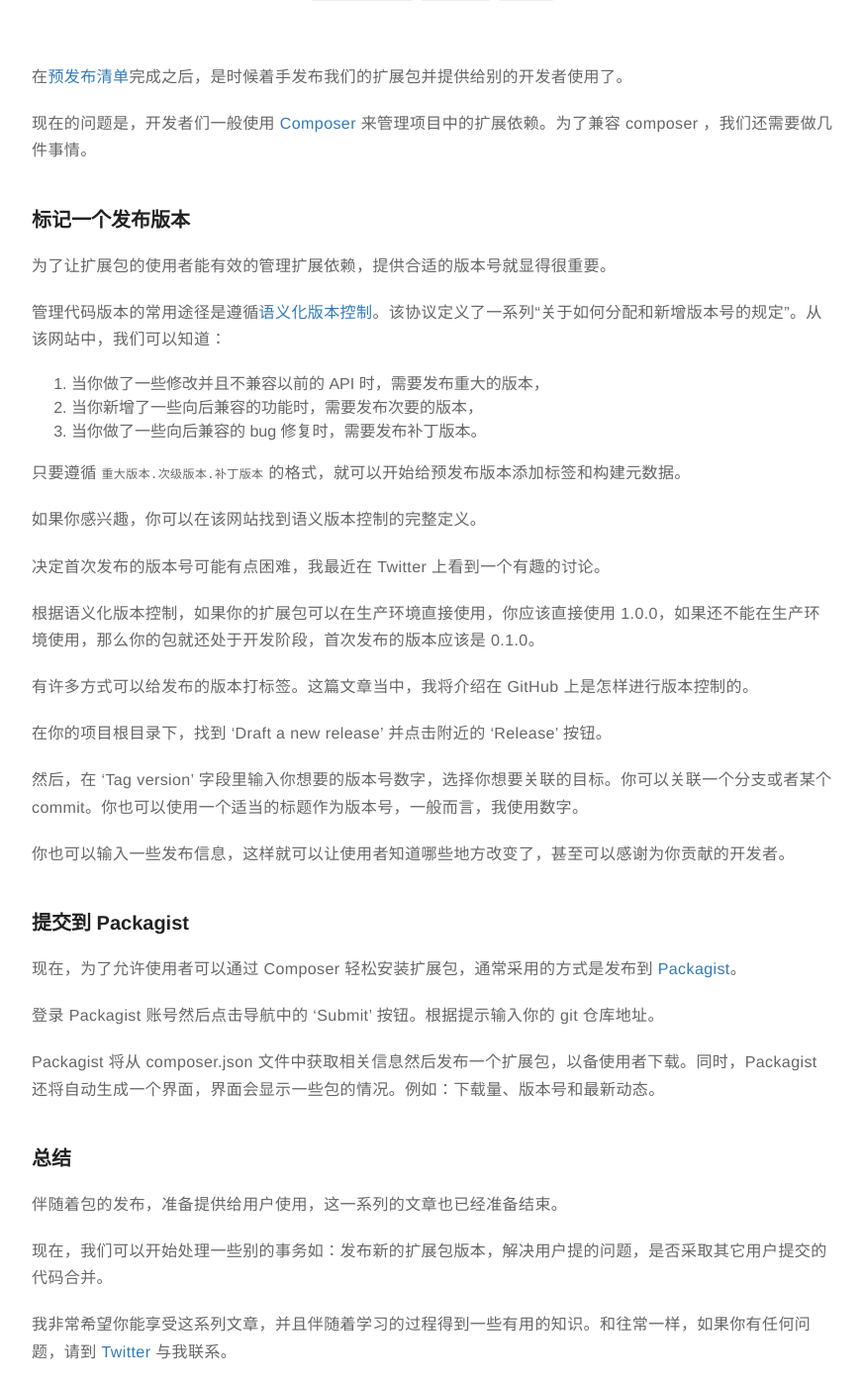
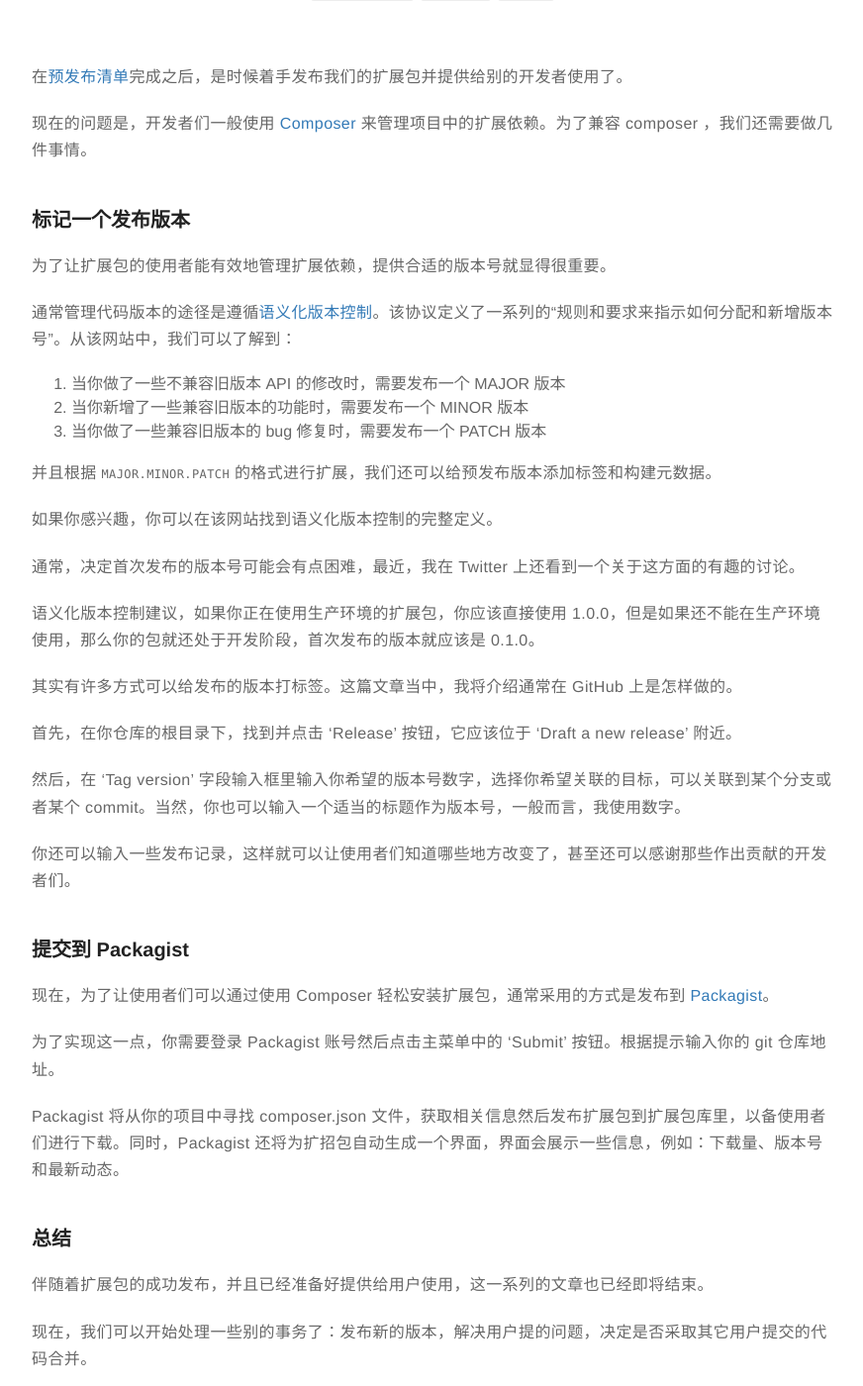
Before and after one commit to rust17/blog, a Jekyll site: the page built from _posts/second/2019-01-19-translation-building-a-laravel-translation-package-8.markdown, in a window 1280 px wide and 1400 px high, scrolled down 253 px. Shown: the whole window at 99% size, without its empty margins (203-1075 px from the left). Built offline with Jekyll 4.4.1, drawn with Linux system fonts in a browser that asks for light colours; some of the changed text lies outside the part shown.

Commit message:
review 	modified:   _posts/second/2019-01-19-translation-building-a-laravel-translation-package-8.markdown

```diff
--- a/_posts/second/2019-01-19-translation-building-a-laravel-translation-package-8.markdown
+++ b/_posts/second/2019-01-19-translation-building-a-laravel-translation-package-8.markdown
@@ -18,45 +18,45 @@ description: 翻译文章 —— 构建一个 Laravel 翻译包第八部分
 
 ### 标记一个发布版本
 
-为了让扩展包的使用者能有效的管理扩展依赖，提供合适的版本号就显得很重要。
+为了让扩展包的使用者能有效地管理扩展依赖，提供合适的版本号就显得很重要。
 
-管理代码版本的常用途径是遵循[语义化版本控制](https://semver.org/)。该协议定义了一系列“关于如何分配和新增版本号的规定”。从该网站中，我们可以知道：
+通常管理代码版本的途径是遵循[语义化版本控制](https://semver.org/)。该协议定义了一系列的“规则和要求来指示如何分配和新增版本号”。从该网站中，我们可以了解到：
 
-1. 当你做了一些修改并且不兼容以前的 API 时，需要发布重大的版本，
-2. 当你新增了一些向后兼容的功能时，需要发布次要的版本，
-3. 当你做了一些向后兼容的 bug 修复时，需要发布补丁版本。
+1. 当你做了一些不兼容旧版本 API 的修改时，需要发布一个 MAJOR 版本
+2. 当你新增了一些兼容旧版本的功能时，需要发布一个 MINOR 版本
+3. 当你做了一些兼容旧版本的 bug 修复时，需要发布一个 PATCH 版本
 
-只要遵循 `重大版本.次级版本.补丁版本` 的格式，就可以开始给预发布版本添加标签和构建元数据。
+并且根据 `MAJOR.MINOR.PATCH` 的格式进行扩展，我们还可以给预发布版本添加标签和构建元数据。
 
-如果你感兴趣，你可以在该网站找到语义版本控制的完整定义。
+如果你感兴趣，你可以在该网站找到语义化版本控制的完整定义。
 
-决定首次发布的版本号可能有点困难，我最近在 Twitter 上看到一个有趣的讨论。
+通常，决定首次发布的版本号可能会有点困难，最近，我在 Twitter 上还看到一个关于这方面的有趣的讨论。
 
-根据语义化版本控制，如果你的扩展包可以在生产环境直接使用，你应该直接使用 1.0.0，如果还不能在生产环境使用，那么你的包就还处于开发阶段，首次发布的版本应该是 0.1.0。
+语义化版本控制建议，如果你正在使用生产环境的扩展包，你应该直接使用 1.0.0，但是如果还不能在生产环境使用，那么你的包就还处于开发阶段，首次发布的版本就应该是 0.1.0。
 
-有许多方式可以给发布的版本打标签。这篇文章当中，我将介绍在 GitHub 上是怎样进行版本控制的。
+其实有许多方式可以给发布的版本打标签。这篇文章当中，我将介绍通常在 GitHub 上是怎样做的。
 
-在你的项目根目录下，找到 'Draft a new release' 并点击附近的 'Release' 按钮。
+首先，在你仓库的根目录下，找到并点击 'Release' 按钮，它应该位于 'Draft a new release' 附近。
 
-然后，在 'Tag version' 字段里输入你想要的版本号数字，选择你想要关联的目标。你可以关联一个分支或者某个 commit。你也可以使用一个适当的标题作为版本号，一般而言，我使用数字。
+然后，在 'Tag version' 字段输入框里输入你希望的版本号数字，选择你希望关联的目标，可以关联到某个分支或者某个 commit。当然，你也可以输入一个适当的标题作为版本号，一般而言，我使用数字。
 
-你也可以输入一些发布信息，这样就可以让使用者知道哪些地方改变了，甚至可以感谢为你贡献的开发者。
+你还可以输入一些发布记录，这样就可以让使用者们知道哪些地方改变了，甚至还可以感谢那些作出贡献的开发者们。
 
 ### 提交到 Packagist
 
-现在，为了允许使用者可以通过 Composer 轻松安装扩展包，通常采用的方式是发布到 [Packagist](https://packagist.org/)。
+现在，为了让使用者们可以通过使用 Composer 轻松安装扩展包，通常采用的方式是发布到 [Packagist](https://packagist.org/)。
 
-登录 Packagist 账号然后点击导航中的 'Submit' 按钮。根据提示输入你的 git 仓库地址。
+为了实现这一点，你需要登录 Packagist 账号然后点击主菜单中的 'Submit' 按钮。根据提示输入你的 git 仓库地址。
 
-Packagist 将从 composer.json 文件中获取相关信息然后发布一个扩展包，以备使用者下载。同时，Packagist 还将自动生成一个界面，界面会显示一些包的情况。例如：下载量、版本号和最新动态。
+Packagist 将从你的项目中寻找 composer.json 文件，获取相关信息然后发布扩展包到扩展包库里，以备使用者们进行下载。同时，Packagist 还将为扩招包自动生成一个界面，界面会展示一些信息，例如：下载量、版本号和最新动态。
 
 ### 总结
 
-伴随着包的发布，准备提供给用户使用，这一系列的文章也已经准备结束。
+伴随着扩展包的成功发布，并且已经准备好提供给用户使用，这一系列的文章也已经即将结束。
 
-现在，我们可以开始处理一些别的事务如：发布新的扩展包版本，解决用户提的问题，是否采取其它用户提交的代码合并。
+现在，我们可以开始处理一些别的事务了：发布新的版本，解决用户提的问题，决定是否采取其它用户提交的代码合并。
 
-我非常希望你能享受这系列文章，并且伴随着学习的过程得到一些有用的知识。和往常一样，如果你有任何问题，请到 [Twitter](https://twitter.com/_joedixon) 与我联系。
+我非常希望你能享受这一系列的文章，并且能得到一些有用的知识。和往常一样，如果你有任何问题，请到 [Twitter](https://twitter.com/_joedixon) 与我联系。
 
 ---
 原文地址：[https://laravel-news.com/building-a-laravel-translation-package-launching-the-package](https://laravel-news.com/building-a-laravel-translation-package-launching-the-package)
```
